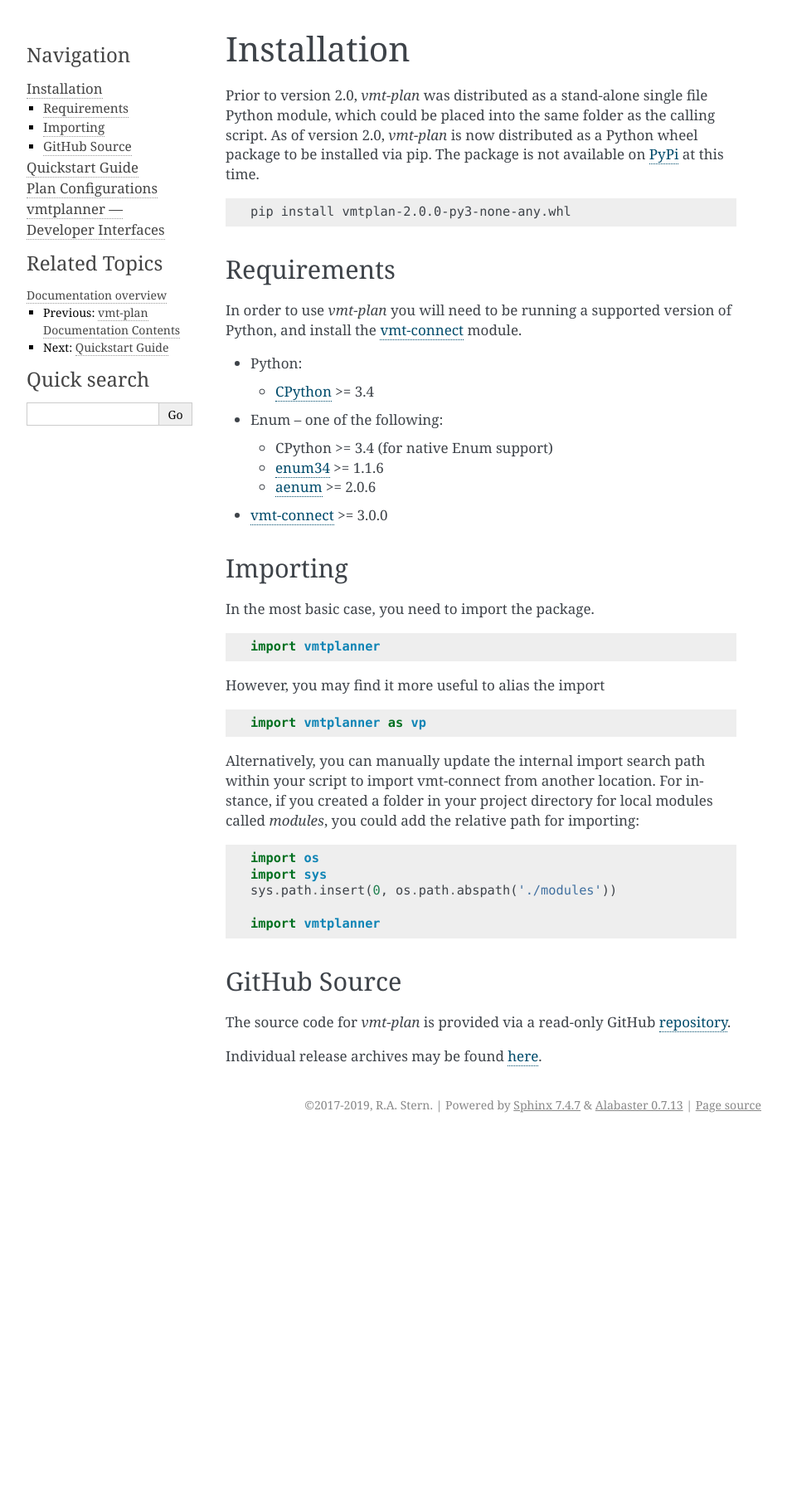
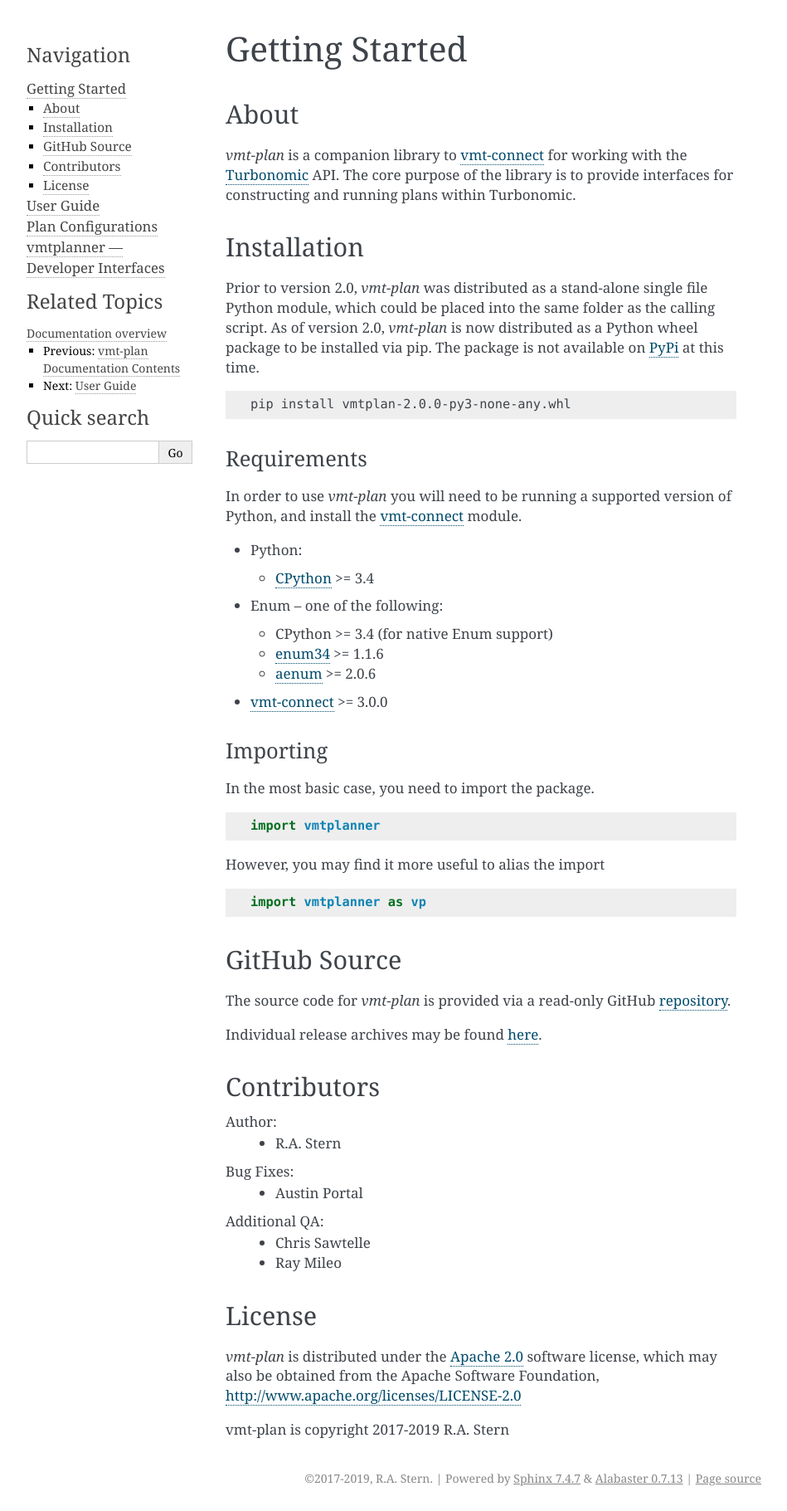
Before and after one commit to turbonomic/vmt-plan, a Sphinx documentation site: the page built from docs/source/start.rst, in a window 1280 px wide. Shown: the whole page at 83% size, without its empty margins (170-1119 px from the left). Built offline with Sphinx 7.4.7, drawn with Linux system fonts in a browser that asks for light colours; before the commit the page ends 1371 px from its top, so only the background shows below that.

Commit message:
Documentation overhaul Bug fixes

```diff
--- a/docs/source/index.rst
+++ b/docs/source/index.rst
@@ -13,9 +13,9 @@
 
 
 .. toctree::
-   :maxdepth: 3
+   :maxdepth: 2
 
-   install
-   quickstart
+   start
+   userguide
    plan_configuration
    vmtplanner
--- a/docs/source/market_param.rst
+++ /dev/null
@@ -1,4 +0,0 @@
-Market Parameters
-=================
-
-Market parameters are now handled transplarently by the :class:`PlanSpec` class.
--- a/docs/source/plan_configuration.rst
+++ b/docs/source/plan_configuration.rst
@@ -1,6 +1,8 @@
 .. # Links
 .. _API: https://cdn.turbonomic.com/wp-content/uploads/docs/VMT_REST2_API_PRINT.pdf
 .. _vmt-connect: https://github.com/rastern/vmt-connect/
+
+.. _plan_configuration:
 
 ===================
 Plan Configurations
--- a/docs/source/scenario_param.rst
+++ /dev/null
@@ -1,6 +0,0 @@
-Scenario Parameters
-===================
-
-Turbonomic now accepts these parameters as part of the base DTO, and the use of GET parameters
-has been deprecated within vmt-plan. As of version 2.0.0 you must make use of :class:`AutomationSetting`
-in conjunction with :meth:`PlanSpec.change_automation_setting`.
--- a/docs/source/install.rst
+++ b/docs/source/start.rst
@@ -8,8 +8,21 @@
 .. _vmt-connect: https://github.com/rastern/vmt-connect/
 .. _enum34: https://pypi.python.org/pypi/enum34
 .. _aenum: https://pypi.python.org/pypi/aenum/2.0.8
+.. _Apache 2.0: https://github.com/rastern/vmt-plan/blob/master/LICENSE
+.. _Turbonomic: http://www.turbonomic.com
 
-============
+===============
+Getting Started
+===============
+
+About
+=====
+
+*vmt-plan* is a companion library to `vmt-connect`_ for working with the `Turbonomic`_
+API. The core purpose of the library is to provide interfaces for constructing
+and running plans within Turbonomic.
+
+
 Installation
 ============
 
@@ -24,7 +37,7 @@
 
 
 Requirements
-============
+------------
 
 In order to use *vmt-plan* you will need to be running a supported version of
 Python, and install the vmt-connect_ module.
@@ -43,7 +56,7 @@
 
 
 Importing
-=========
+---------
 
 In the most basic case, you need to import the package.
 
@@ -57,19 +70,6 @@
 
    import vmtplanner as vp
 
-Alternatively, you can manually update the internal import search path within
-your script to import vmt-connect from another location. For instance, if you
-created a folder in your project directory for local modules called `modules`,
-you could add the relative path for importing:
-
-.. code:: python
-
-   import os
-   import sys
-   sys.path.insert(0, os.path.abspath('./modules'))
-
-   import vmtplanner
-
 
 GitHub Source
 =============
@@ -79,3 +79,26 @@
 Individual release archives may be found `here`__.
 
 __ releases_
+
+
+Contributors
+============
+
+Author:
+  * R.A. Stern
+
+Bug Fixes:
+  * Austin Portal
+
+Additional QA:
+  * Chris Sawtelle
+  * Ray Mileo
+
+
+License
+=======
+
+*vmt-plan* is distributed under the `Apache 2.0`_ software license, which may
+also be obtained from the Apache Software Foundation, http://www.apache.org/licenses/LICENSE-2.0
+
+vmt-plan is copyright 2017-2019  R.A. Stern
```
Also changed, not shown: docs/source/plan_periods.rst (deleted, +0 -25 lines), docs/source/userguide.rst (renamed from docs/source/quickstart.rst, +66 -8 lines), docs/source/vmtplanner.rst (+0 -15 lines), vmtplanner/__init__.py (+19 -6 lines), 2 other files.
